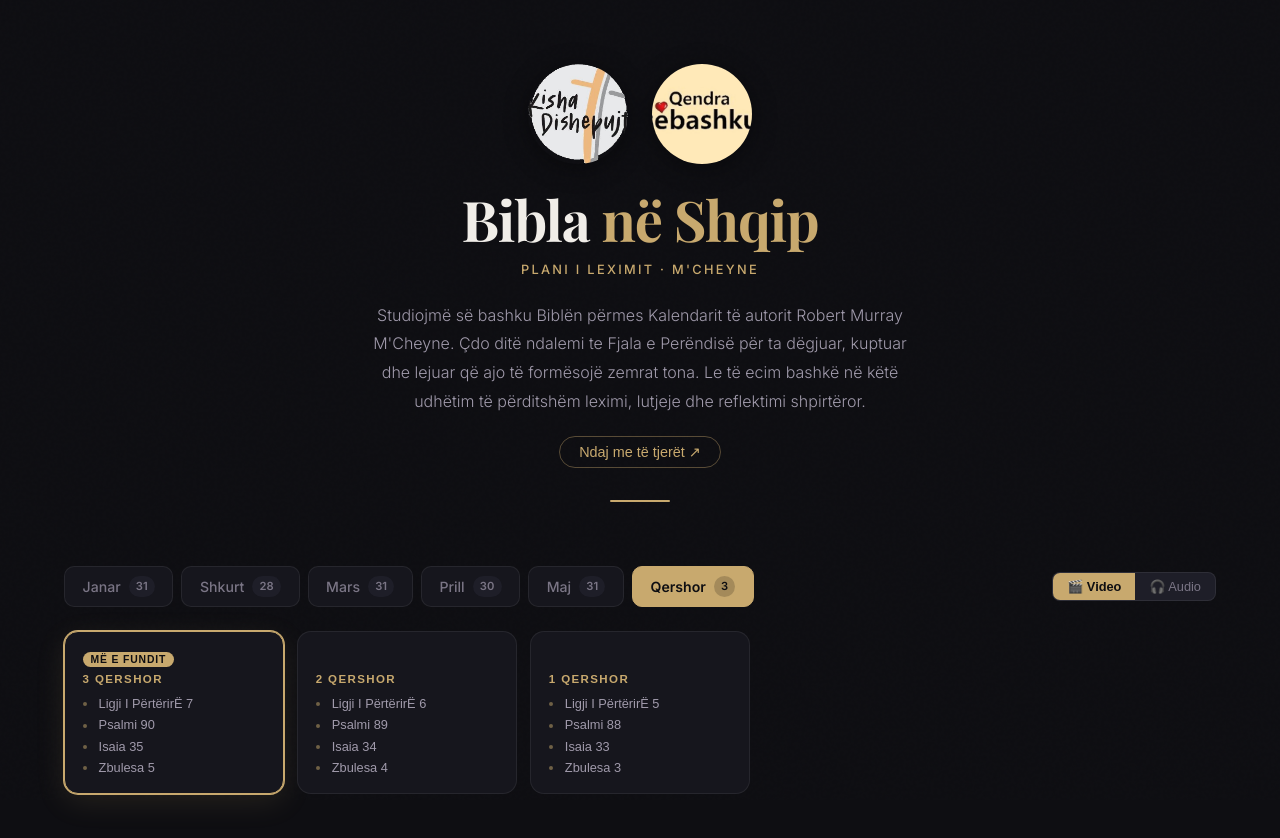
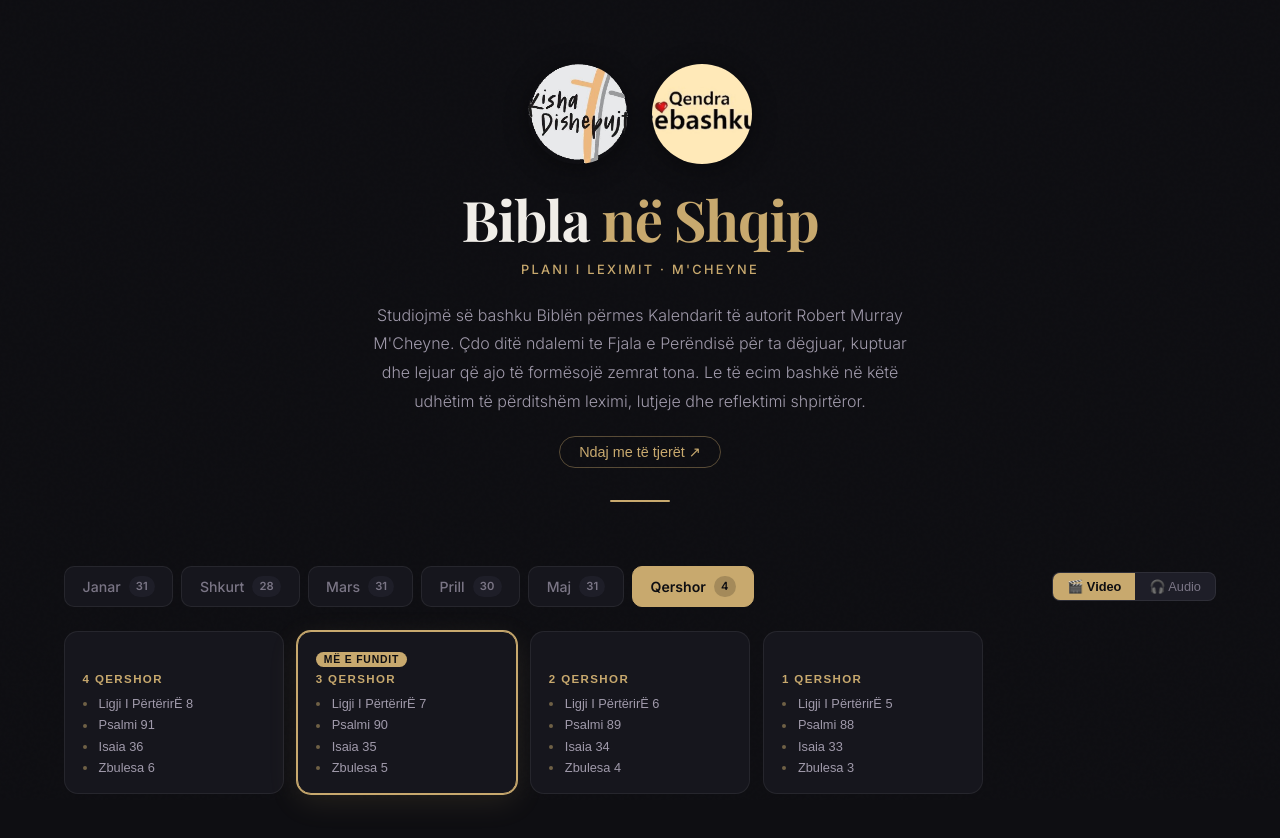
Before and after one commit to jeffandmeredith-max/bibla-shqip, a React (Vite) app: page / in a window 1280 px wide. Shown: the top 838 px of the page. Built offline with nearby package versions, Linux system fonts and the light colour scheme.

Commit message:
chore: daily update 2026-06-04

```diff
--- a/src/data/june.js
+++ b/src/data/june.js
@@ -68,5 +68,28 @@ export const june = [
         "start": 493
       }
     ]
+  },
+  {
+    "day": 4,
+    "date": "4 Qershor",
+    "videoId": "eX_Rnb3_TbM",
+    "readings": [
+      {
+        "title": "Ligji I PërtërirË 8",
+        "start": 0
+      },
+      {
+        "title": "Psalmi 91",
+        "start": 185
+      },
+      {
+        "title": "Isaia 36",
+        "start": 289
+      },
+      {
+        "title": "Zbulesa 6",
+        "start": 530
+      }
+    ]
   }
 ]
```
